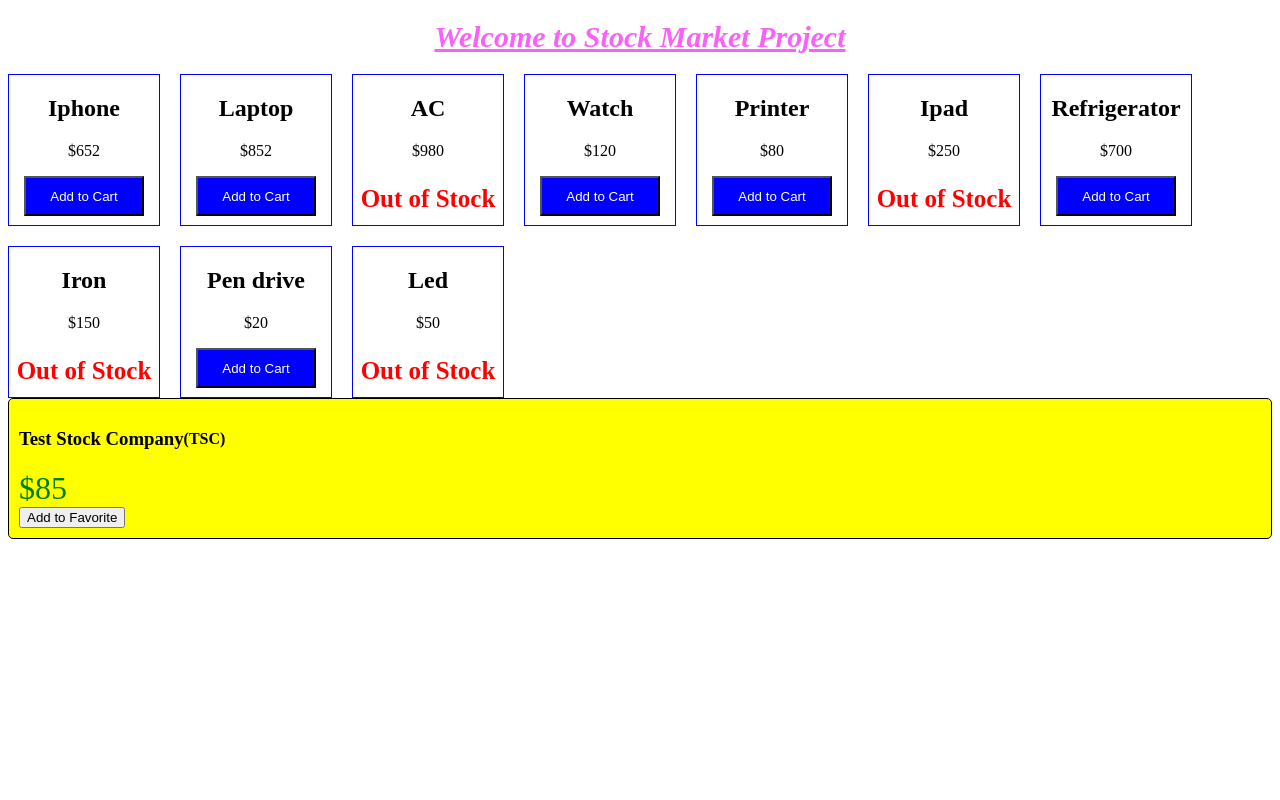
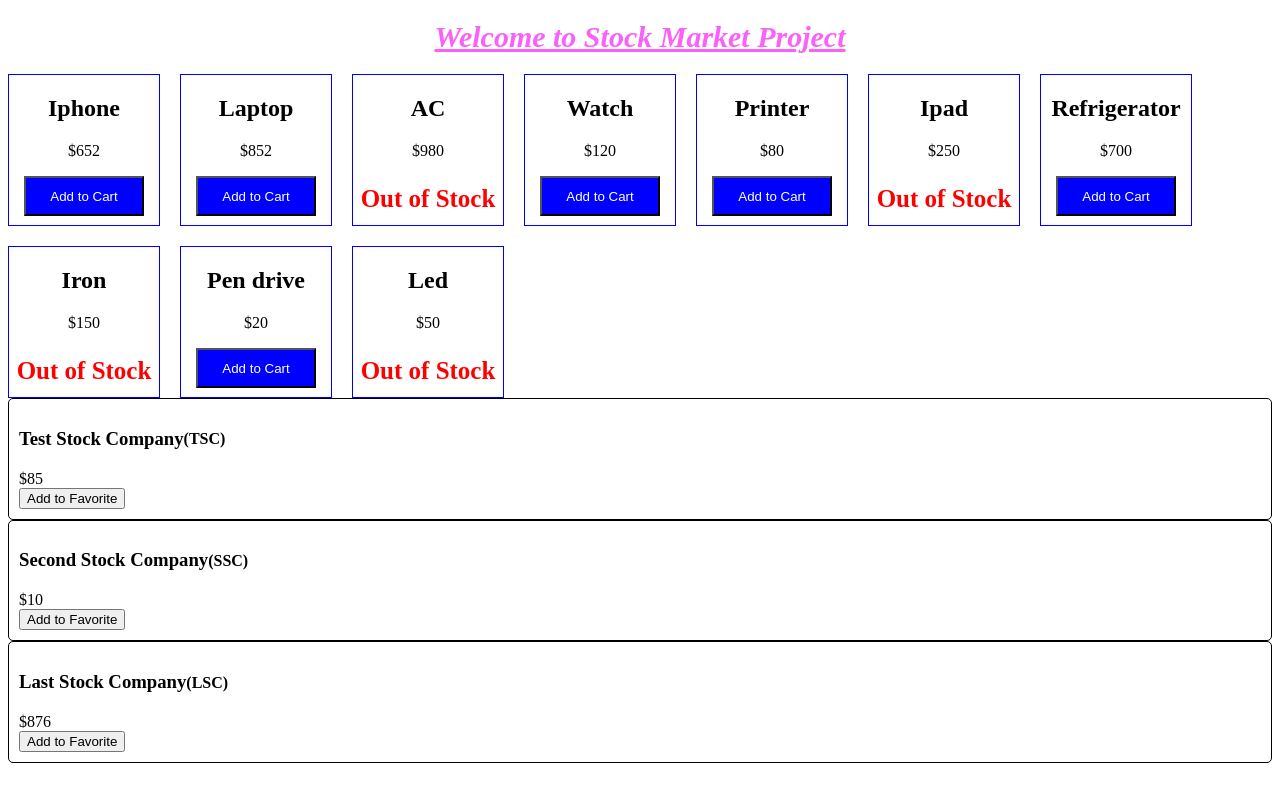
Before and after one commit to codershalini210/stock-market, an Angular app: page / in a window 1280 px wide. Built offline with nearby package versions, Linux system fonts and the light colour scheme.

Commit message:
changes in stockitem.ts and stockitem.html

```diff
--- a/src/app/stock/stock-item/stock-item.html
+++ b/src/app/stock/stock-item/stock-item.html
@@ -1,12 +1,14 @@
-<div class="stock-container" [ngStyle]="bgstyles">
-     <div class='name'><h3>{{stock.name}}</h3>
-        <h4>({{stock.code}})</h4></div>
+<div class="stock-container" *ngFor="let s of stock; index as i">
+     <div class='name'><h3>{{s.name}}</h3>
+        <h4>({{s.code}})</h4></div>
   <!-- <div [ngClass]='stockClasses'
   >$ {{stock.price}}</div> -->
-  <div [ngStyle]="stockStyles">${{stock.price}}</div>
-  <button
+  <div [ngStyle]="stockStyles">${{s.price}}</div>
+  <button *ngIf='!s.favorite'
+  (click)='toggleFavorite($event,i)'>Add to Favorite</button>
+  <!-- <button
     (click)='toggleFavorite($event)'
     [disabled]='stock.favorite'
     >Add to Favorite
-  </button>
+  </button> -->
 </div>
--- a/src/app/stock/stock-item/stock-item.ts
+++ b/src/app/stock/stock-item/stock-item.ts
@@ -10,35 +10,24 @@ import { Stock } from '../../model/stock';
 })
 export class StockItem {
 
-public stock !:Stock;
+public stock !:Array<Stock>;
   public stockClasses!: {};
    public stockStyles  !:{}
    public bgstyles!:{};
-constructor() { }
+constructor() {
+    this.stock = [
+      new Stock('Test Stock Company', 'TSC', 85, 80),
+      new Stock('Second Stock Company', 'SSC', 10, 20),
+      new Stock('Last Stock Company', 'LSC', 876, 765)
+    ];
+  }
   ngOnInit() {
 
-    this.stock = new Stock("Test Stock Company","TSC",85,82)
-      let diff = (this.stock.price / this.stock.previousPrice) - 1;
-    let largeChange = Math.abs(diff) > 0.03;
-     this.stockStyles  = {
-      'color': this.stock.isPositiveChange() ? 'green' : 'red',
-      'font-size': largeChange ? '2em' : '1em'
-    };
-    this.bgstyles = {
-      'background-color':this.stock.isPositiveChange()?'yellow':'pink'
-    }
-    // this.stockClasses = {
-    //   // for the prices being 85, 80
-    //   'positive': this.stock.isPositiveChange(),  // true
-    //   'negative': !this.stock.isPositiveChange(),   // false
-    //   'large-change': largeChange,    // true
-    //   'small-change': !largeChange    // false
-    // };
-    // console.log(this.stockClasses)
+
   }
-   toggleFavorite(event :any) {
+   toggleFavorite(event :any,i: number) {
     console.log("event is -"+event)
     // this.favorite = !this.favorite;
-    this.stock.favorite = !this.stock.favorite
+    this.stock[i].favorite = !this.stock[i].favorite
   }
 }
```
Also changed, not shown: 1 other file (tests, documents, lock files or other folders).
